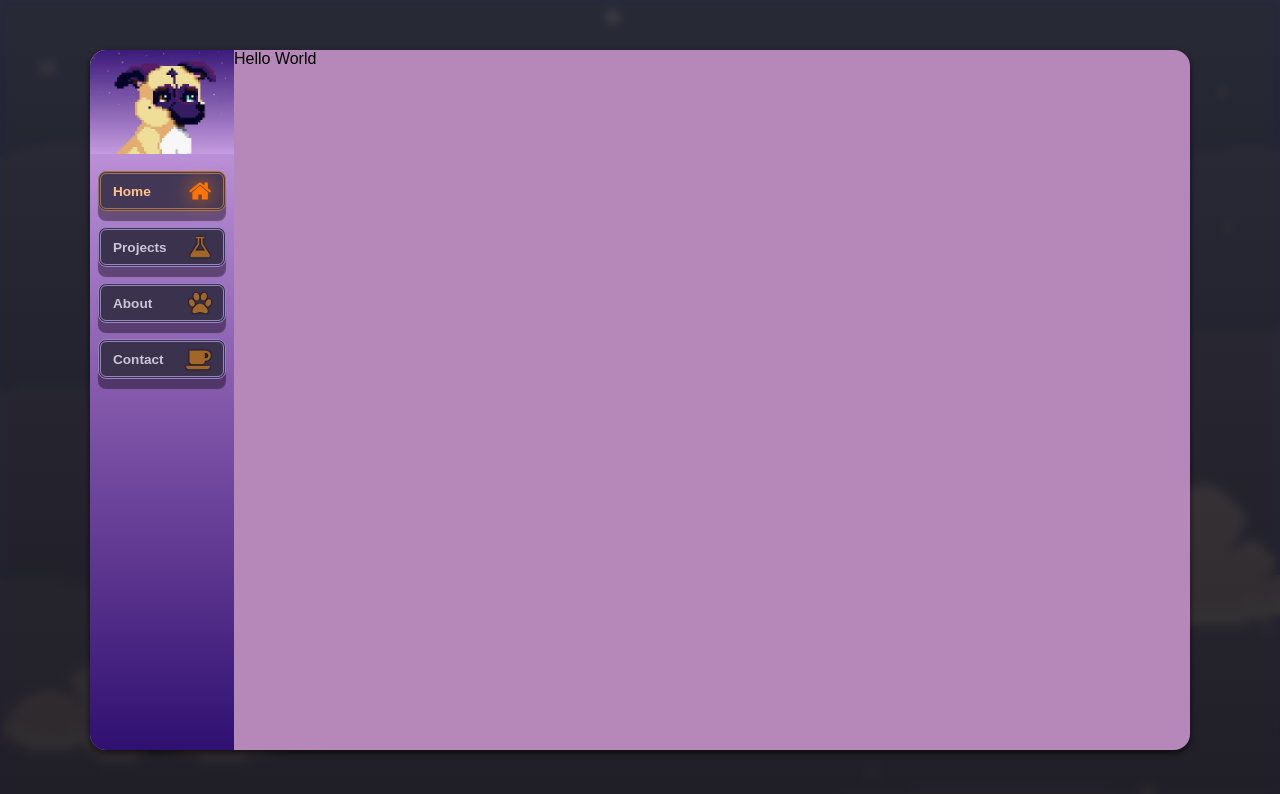
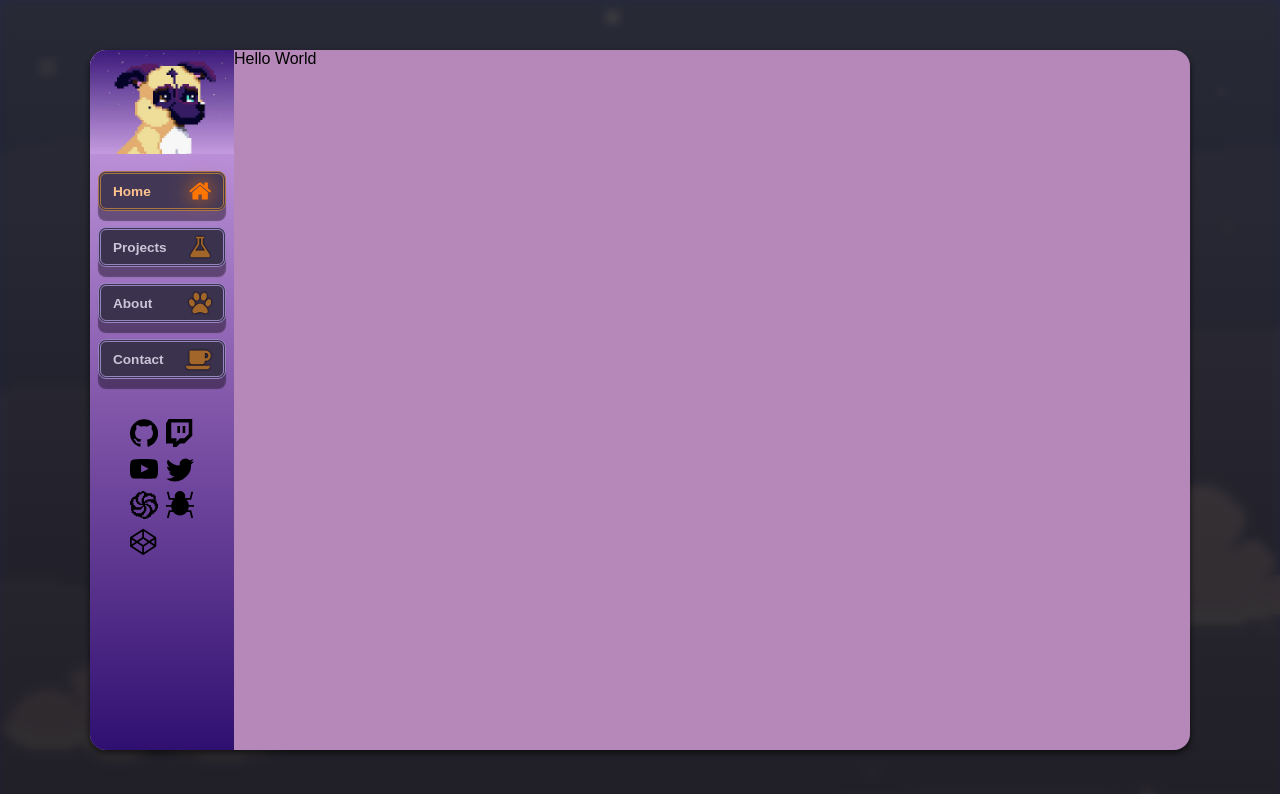
Before and after one commit to TrshPuppy/TrshPuppy.github.io, a React (Vite) app: page / in a window 1280 px wide. Shown: the top 794 px of the page. Built offline with nearby package versions, Linux system fonts and the light colour scheme.

Commit message:
Added external link icons and reducer

```diff
--- a/src/components/Nav.jsx
+++ b/src/components/Nav.jsx
@@ -1,13 +1,40 @@
+import { useReducer } from "react"
 import { NavLink } from "react-router-dom";
-import CoffeeSVG from "./svg/Coffee.jsx";
-import FlaskSVG from "./svg/Flask.jsx";
-import HomeSVG from "./svg/Home.jsx";
-import PawSVG from "./svg/Paw.jsx";
+import initialState from "../initialState";
+import reducer from "../reducer";
+//Nav Item SVGs
+import CoffeeSVG from "./svg/Coffee";
+import FlaskSVG from "./svg/Flask";
+import HomeSVG from "./svg/Home";
+import PawSVG from "./svg/Paw";
+//Link SVGs
+import HackTheBoxSVG from "./svg/HackTheBox";
+import TryHackMeSVG from "./svg/TryHackMe";
+import CodeWarsSVG from "./svg/CodeWars";
+import TwitterSVG from "./svg/Twitter";
+import YouTubeSVG from "./svg/YouTube";
+import GitHubSVG from "./svg/GitHub";
+import TwitchSVG from "./svg/Twitch";
 
 const Nav = () => {
+    const [state, dispatch] = useReducer(reducer, initialState);
+
+    const updateHoveredLinkName = (e) => {
+        const dataName = e.target.getAttribute('data-name');
+
+        if (dataName) {
+          dispatch({
+            type: 'UPDATE_HOVERED_LINK_NAME',
+            payload: dataName,
+          });
+        }
+      };
+
+    const resetLinkName = () => dispatch({ type: 'UPDATE_HOVERED_LINK_NAME', payload: '' });
+
     return (
         <nav>
-            <img src="../../public/img/logo-1.webp" alt="Trash Puppy Logo."/>
+            <img src="/img/logo-1.webp" alt="Trash Puppy Logo."/>
             <ul>
                 <li key="nav-link-home">
                     <NavLink
@@ -54,6 +81,77 @@ const Nav = () => {
                     </NavLink>
                 </li>
             </ul>
+            <ul
+                className="external-links"
+                onMouseLeave={() => resetLinkName()}
+            >
+                <li key="link-github">
+                    <a
+                        className="link github"
+                        data-name="GitHub"
+                        onMouseEnter={e => updateHoveredLinkName(e)}
+                    >
+                        <GitHubSVG />
+                    </a>
+                </li>
+                <li key="link-twitch">
+                    <a
+                        className="link twitch"
+                        data-name="Twitch"
+                        onMouseEnter={e => updateHoveredLinkName(e)}
+                    >
+                        <TwitchSVG />
+                    </a>
+                </li>
+                <li key="link-youtube">
+                    <a
+                        className="link youtube"
+                        data-name="YouTube"
+                        onMouseEnter={e => updateHoveredLinkName(e)}
+                    >
+                        <YouTubeSVG />
+                    </a>
+                </li>
+                <li key="link-twitter">
+                    <a
+                        className="link twitter"
+                        data-name="Twitter"
+                        onMouseEnter={e => updateHoveredLinkName(e)}
+                    >
+                        <TwitterSVG />
+                    </a>
+                </li>
+                <li key="link-codewars">
+                    <a
+                        className="link codewars"
+                        data-name="CodeWars"
+                        onMouseEnter={e => updateHoveredLinkName(e)}
+                    >
+                        <CodeWarsSVG />
+                    </a>
+                </li>
+                <li key="link-tryhackme">
+                    <a
+                        className="link tryhackme"
+                        data-name="TryHackMe"
+                        onMouseEnter={e => updateHoveredLinkName(e)}
+                    >
+                        <TryHackMeSVG />
+                    </a>
+                </li>
+                <li key="link-hackthebox">
+                    <a
+                        className="link hackthebox"
+                        data-name="HackTheBox"
+                        onMouseEnter={e => updateHoveredLinkName(e)}
+                    >
+                        <HackTheBoxSVG />
+                    </a>
+                </li>
+            </ul>
+            <div role="region" id="linkInfo" aria-live="polite">
+                <samp id="hoveredLinkName">{state.hoveredLinkName}</samp>
+            </div>
         </nav>
     );
 }
--- /dev/null
+++ b/src/components/svg/CodeWars.jsx
@@ -0,0 +1,9 @@
+const CodeWarsSVG = () => {
+    return (
+        <svg xmlns="http://www.w3.org/2000/svg" viewBox="0 0 24 24">
+            <path d="M1 12H0v-2h1-1V9l1-1V7l1-1 1-1V4v1h1l1-1V3h1V2h1V1h3V0h2l1 1V0v1h1v1h5v1h2v1h1v3l1 1h-1v1h1v2h1v4h-1v2h-1v1h-1v1h-1v1h-1l-1 1v1h-1l-1 1h-1v1l-1-1v1h-3v-1H9v-1H7l-1-1v1a1 1 0 0 1-1-1H4l-1-1v-1H2l-1-1h1l-1-1v-5zm10-1-1-1V6h1V4h1V2h-2v1H8v2H7v4h1v1h1v1h2zm1-1V9h1V8h2V7h5l1 1V7h-1V5h-2V4h-3v1h-2v1h-1v3c-1 0-1 0 0 0v1zm8 7 1-1v-1h1l-1-1h1v-1h-1v-2h-1v-1h-2V9h-3v1h-2v1h3v1h2v2h1v2h1v1zm-7-5v1h1v4l-1 1v1h-1v1l-1 1h-1l1 1h3v-1h1v-1h1v-1l1-1v-3l-1-1v-1h-1l-1-1h-1zm-1 1-1 1-1 1-1 1H3v1c0 1 0 0 0 0l1 1h1v1h2v-1 1h3v-1h1v-1h1v-4zm-1-1H8l-1-1H6v-1L5 9V7H4V6v1H3v2l-1 1h1v2h1v1h1v1h1c1 0 0 0 0 0h3l1-1h1v-1z"/>
+        </svg>
+    )
+}
+
+export default CodeWarsSVG;
--- /dev/null
+++ b/src/components/svg/GitHub.jsx
@@ -0,0 +1,9 @@
+const GitHubSVG = () => {
+    return (
+        <svg xmlns="http://www.w3.org/2000/svg" viewBox="0 0 32 32">
+            <path d="M16 .4a16 16 0 0 0-5 31.2c.7.1 1-.4 1-.8v-3c-4.4 1-5.4-1.9-5.4-1.9-.7-1.8-1.8-2.3-1.8-2.3-1.4-1 .2-1 .2-1 1.6.1 2.4 1.7 2.4 1.7 1.4 2.4 3.8 1.7 4.7 1.3a3 3 0 0 1 1-2.1c-3.6-.4-7.3-1.8-7.3-8a6 6 0 0 1 1.6-4.2c-.1-.4-.7-2 .2-4.3 0 0 1.3-.4 4.4 1.7a15.4 15.4 0 0 1 8 0C23 6.6 24.4 7 24.4 7c.9 2.2.3 3.9.2 4.3a6 6 0 0 1 1.6 4.3c0 6.1-3.7 7.5-7.3 7.9.6.4 1 1.4 1 3v4.3c0 .4.4 1 1.2.8A16 16 0 0 0 16 .4z"/>
+        </svg>
+    )
+}
+
+export default GitHubSVG;
--- /dev/null
+++ b/src/components/svg/HackTheBox.jsx
@@ -0,0 +1,9 @@
+const HackTheBoxSVG = () => {
+    return (
+        <svg xmlns="http://www.w3.org/2000/svg" viewBox="0 0 32 32">
+            <path d="m29.6 11.5-14-9.3a1 1 0 0 0-1.2 0l-14 9.3a1 1 0 0 0-.4.8v9.4c0 .3.2.6.4.8l14 9.3a1 1 0 0 0 1.2 0l14-9.3c.2-.2.4-.5.4-.8v-9.4a1 1 0 0 0-.4-.8zm-14.6 9L9.8 17l5.2-3.5 5.2 3.5-5.2 3.5zm1-8.7v-7l11.2 7.5-5.2 3.5-6-4zm-2 0-6 4-5.2-3.5L14 5v6.9zM6.2 17 2 19.8v-5.6L6.2 17zM8 18.2l6 4v7L2.8 21.6 8 18.2zm8 4 6-4 5.2 3.5L16 29v-6.9zm7.8-5.2 4.2-2.8v5.6L23.8 17z"/>
+        </svg>
+    )
+}
+
+export default HackTheBoxSVG;
--- /dev/null
+++ b/src/components/svg/TryHackMe.jsx
@@ -0,0 +1,9 @@
+const TryHackMeSVG = () => {
+    return (
+        <svg xmlns="http://www.w3.org/2000/svg" viewBox="0 0 32 32">
+            <path d="M32 18v-2h-6c-.2-2.3-1-4.3-2.3-6h5L31 1.2l-2-.5L27.2 8h-5.5a6 6 0 1 0-11.4 0H4.7L3 .7l-2 .5L3.2 10h5A12 12 0 0 0 6 16H0v2h6c.2 1.4.5 2.8 1 4H3.3L1 30.7l2 .5L4.8 24h3.5c1.8 2.4 4.6 4 7.7 4s5.9-1.6 7.7-4h3.5l1.8 7.2 2-.5-2.2-8.7h-3.9c.6-1.2 1-2.6 1-4H32z"/>
+        </svg>
+    )
+}
+
+export default TryHackMeSVG;
--- /dev/null
+++ b/src/components/svg/Twitch.jsx
@@ -0,0 +1,10 @@
+const TwitchSVG = () => {
+    return (
+        <svg xmlns="http://www.w3.org/2000/svg" viewBox="0 0 32 32">
+            <path d="M3 0 0 5v23h8v4h4l4-4h5l9-9V0H3zm23 17-5 5h-5l-4 4v-4H6V4h20v13z"/>
+            <path d="M19 8h3v8h-3V8zm-6 0h3v8h-3V8z"/>
+        </svg>
+    )
+}
+
+export default TwitchSVG;
--- /dev/null
+++ b/src/components/svg/Twitter.jsx
@@ -0,0 +1,9 @@
+const TwitterSVG = () => {
+    return (
+        <svg xmlns="http://www.w3.org/2000/svg" viewBox="0 0 32 32">
+            <path d="M32 7a13 13 0 0 1-3.8 1.1 6.6 6.6 0 0 0 3-3.6c-1.4.7-2.8 1.3-4.3 1.6a6.6 6.6 0 0 0-11.1 6A18.6 18.6 0 0 1 2.2 5a6.6 6.6 0 0 0 2 8.9c-1 0-2-.4-3-.9v.1c0 3.2 2.4 5.9 5.4 6.5a6.6 6.6 0 0 1-3 0 6.6 6.6 0 0 0 6.1 4.6A13.2 13.2 0 0 1 0 27.1a18.6 18.6 0 0 0 28.7-16.6C30 9.5 31.1 8.4 32 7z"/>
+      </svg>
+    )
+}
+
+export default TwitterSVG;
--- /dev/null
+++ b/src/components/svg/YouTube.jsx
@@ -0,0 +1,9 @@
+const YouTubeSVG = () => {
+    return (
+        <svg xmlns="http://www.w3.org/2000/svg" viewBox="0 0 32 32">
+            <path d="M31.7 9.6s-.3-2.2-1.3-3.2c-1.2-1.3-2.6-1.3-3.2-1.3-4.5-.4-11.2-.4-11.2-.4s-6.7 0-11.2.4c-.6 0-2 0-3.2 1.3C.6 7.4.3 9.6.3 9.6S0 12.2 0 14.8v2.4c0 2.6.3 5.2.3 5.2s.3 2.2 1.3 3.2c1.2 1.2 2.8 1.2 3.5 1.3 2.6.3 11 .4 11 .4s6.6 0 11.1-.4c.6 0 2 0 3.2-1.3 1-1 1.3-3.2 1.3-3.2s.3-2.6.3-5.2v-2.4c0-2.6-.3-5.2-.3-5.2zm-19 10.5v-9l8.6 4.6-8.6 4.4z"/>
+        </svg>
+    )
+}
+
+export default YouTubeSVG;
--- /dev/null
+++ b/src/initialState.js
@@ -0,0 +1,5 @@
+const initialState = {
+    hoveredLinkName: '',
+};
+
+export default initialState;
--- /dev/null
+++ b/src/reducer.js
@@ -0,0 +1,13 @@
+const reducer = (state, action) => {
+    switch (action.type) {
+      case 'UPDATE_HOVERED_LINK_NAME':
+        return {
+          ...state,
+          hoveredLinkName: action.payload,
+        };
+      default:
+        return state;
+    }
+};
+
+export default reducer;
--- a/src/styles/components/Nav.scss
+++ b/src/styles/components/Nav.scss
@@ -14,6 +14,28 @@ nav {
         list-style : none;
         margin     : 1rem 0 0 0;
         padding    : 0;
+    }
+
+    .external-links {
+        display: grid;
+        grid-template-columns: 1fr 1fr;
+        grid-gap: 0.5rem;
+        padding: 0.5rem;
+
+        a {
+            display: flex;
+            flex-direction: column;
+            justify-content: center;
+            align-items: center;
+            font-size: 0.75rem;
+            cursor: pointer;
+
+            svg {
+                height: 1.75rem;
+                width: 1.75rem;
+                pointer-events: none;
+            }
+        }
     }
 
     img {
--- a/src/styles/site.scss
+++ b/src/styles/site.scss
@@ -9,7 +9,7 @@ html {
     font-size           : 16px;
     background-size     : cover;
     background-position : top center;
-    background-image    : url("../../public/img/background.webp");
+    background-image    : url("/img/background.webp");
 
     @media screen and (max-width : 836px) {
         background-image : unset;
```
